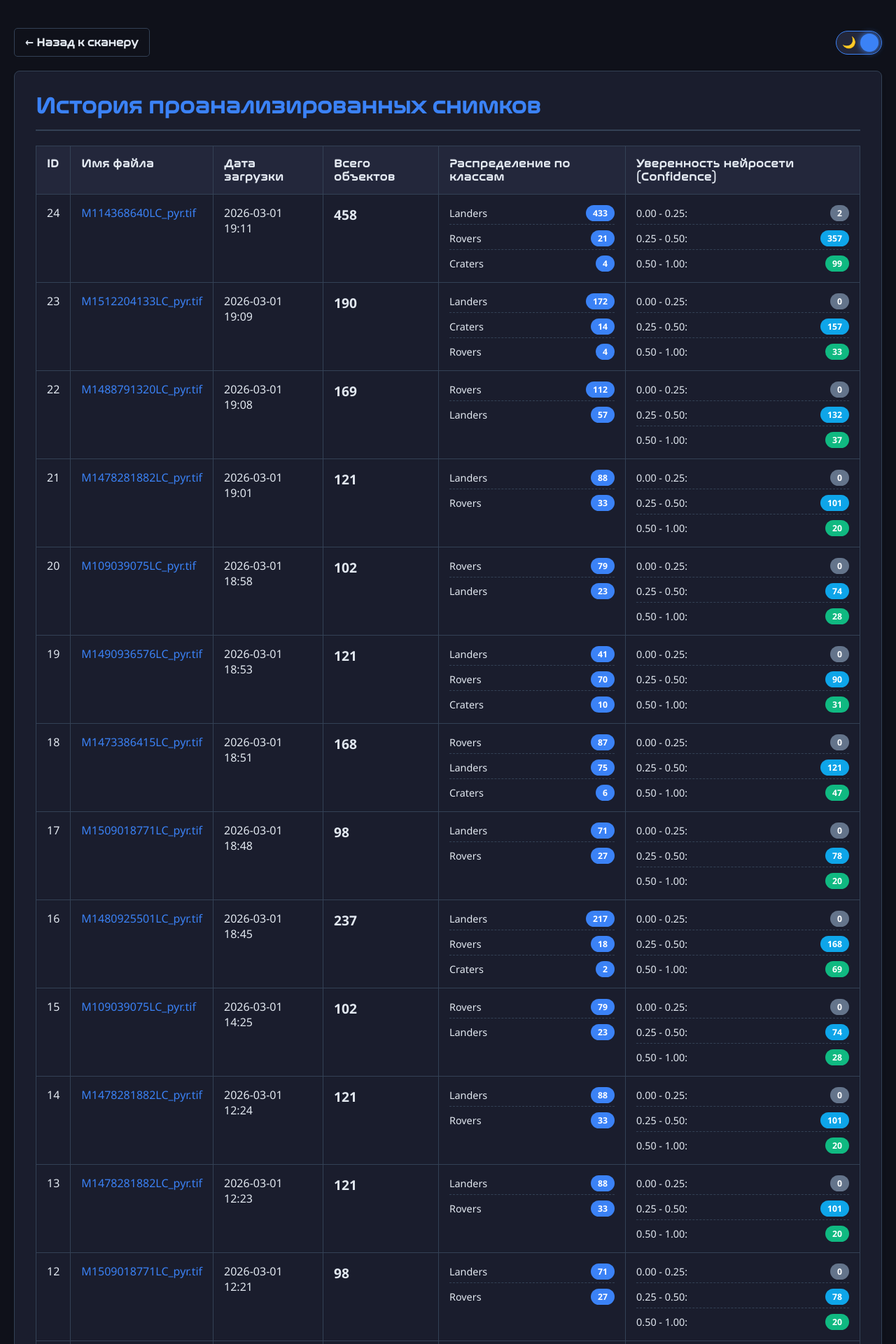
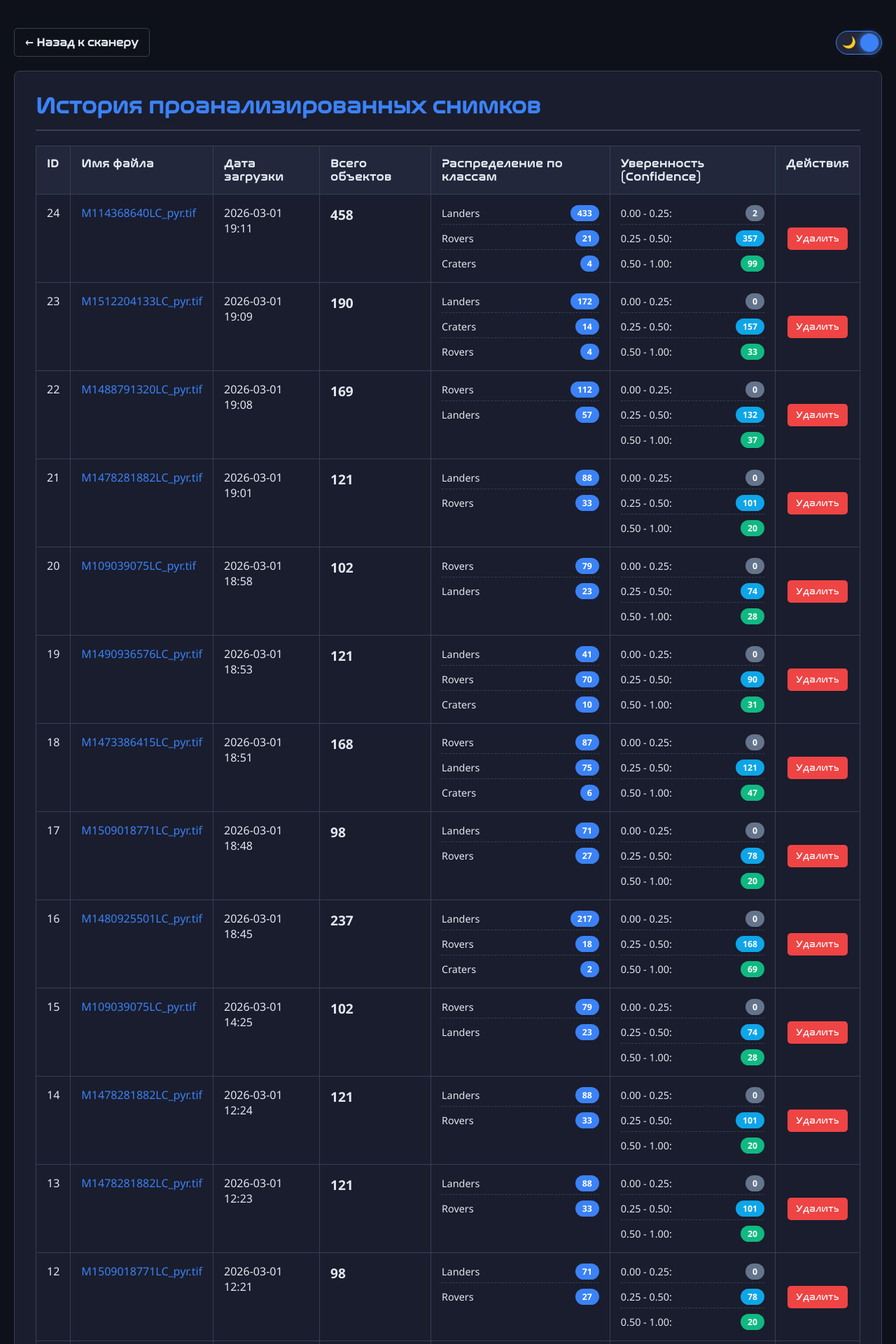
Before and after one commit to kurita1944/lunar_search_service, a Flask app: page /history in a window 1280 px wide. Shown: the top 1920 px of the page at 70% size. Run offline with Flask 3, Linux system fonts and the light colour scheme.

Commit message:
Function_Update3 Code_update Added deletion of database records

```diff
--- a/app/routes.py
+++ b/app/routes.py
@@ -1,6 +1,6 @@
 import os
 import cv2
-from flask import render_template, request, jsonify, current_app, send_from_directory
+from flask import render_template, request, jsonify, current_app, send_from_directory, redirect, url_for
 from werkzeug.utils import secure_filename
 from core.scanner import LunarScanner
 
@@ -193,3 +193,28 @@ def register_routes(app):
 
         # Передаем и снимки, и словарь со статистикой в шаблон
         return render_template('history.html', images=images, stats=stats)
+
+    @app.route('/delete/<int:image_id>', methods=['POST'])
+    def delete_record(image_id):
+        try:
+            # Находим запись о снимке в базе данных
+            image_to_delete = Image.query.get_or_404(image_id)
+
+            # Сначала удаляем все связанные детекции (чтобы не нарушить ссылочную целостность)
+            for det in image_to_delete.detections:
+                db.session.delete(det)
+
+            # Затем удаляем саму запись о снимке
+            db.session.delete(image_to_delete)
+            db.session.commit()
+
+            # При необходимости здесь можно добавить код для удаления физических файлов
+            # (оригинала и res_файла) с диска с помощью os.remove()
+
+            # Возвращаемся на страницу истории
+            return redirect(url_for('history'))
+
+        except Exception as e:
+            db.session.rollback()
+            print(f"Ошибка при удалении записи: {e}")
+            return jsonify({'error': str(e)}), 500
--- a/app/templates/history.html
+++ b/app/templates/history.html
@@ -136,7 +136,8 @@
                     <th>Дата загрузки</th>
                     <th>Всего объектов</th>
                     <th>Распределение по классам</th>
-                    <th>Уверенность нейросети (Confidence)</th>
+                    <th>Уверенность (Confidence)</th>
+                    <th>Действия</th>
                 </tr>
             </thead>
             <tbody>
@@ -165,10 +166,16 @@
                             <li><span>0.50 - 1.00:</span> <span class="badge" style="background-color: #10b981;">{{ stats[img.image_id].conf_50_100 }}</span></li>
                         </ul>
                     </td>
+
+                    <td style="text-align: center; vertical-align: middle;">
+                        <form action="{{ url_for('delete_record', image_id=img.image_id) }}" method="POST" onsubmit="return confirm('Вы уверены, что хотите удалить этот снимок и все его данные?');">
+                            <button type="submit" style="background-color: #ef4444; color: white; border: none; padding: 8px 12px; border-radius: 5px; cursor: pointer; font-family: 'Nasalization', sans-serif; transition: 0.2s;">Удалить</button>
+                        </form>
+                    </td>
                 </tr>
                 {% else %}
                 <tr>
-                    <td colspan="6" style="text-align: center; padding: 40px; color: var(--text-muted);">История пока пуста. Загрузите первый снимок!</td>
+                    <td colspan="7" style="text-align: center; padding: 40px; color: var(--text-muted);">История пока пуста. Загрузите первый снимок!</td>
                 </tr>
                 {% endfor %}
             </tbody>
```
